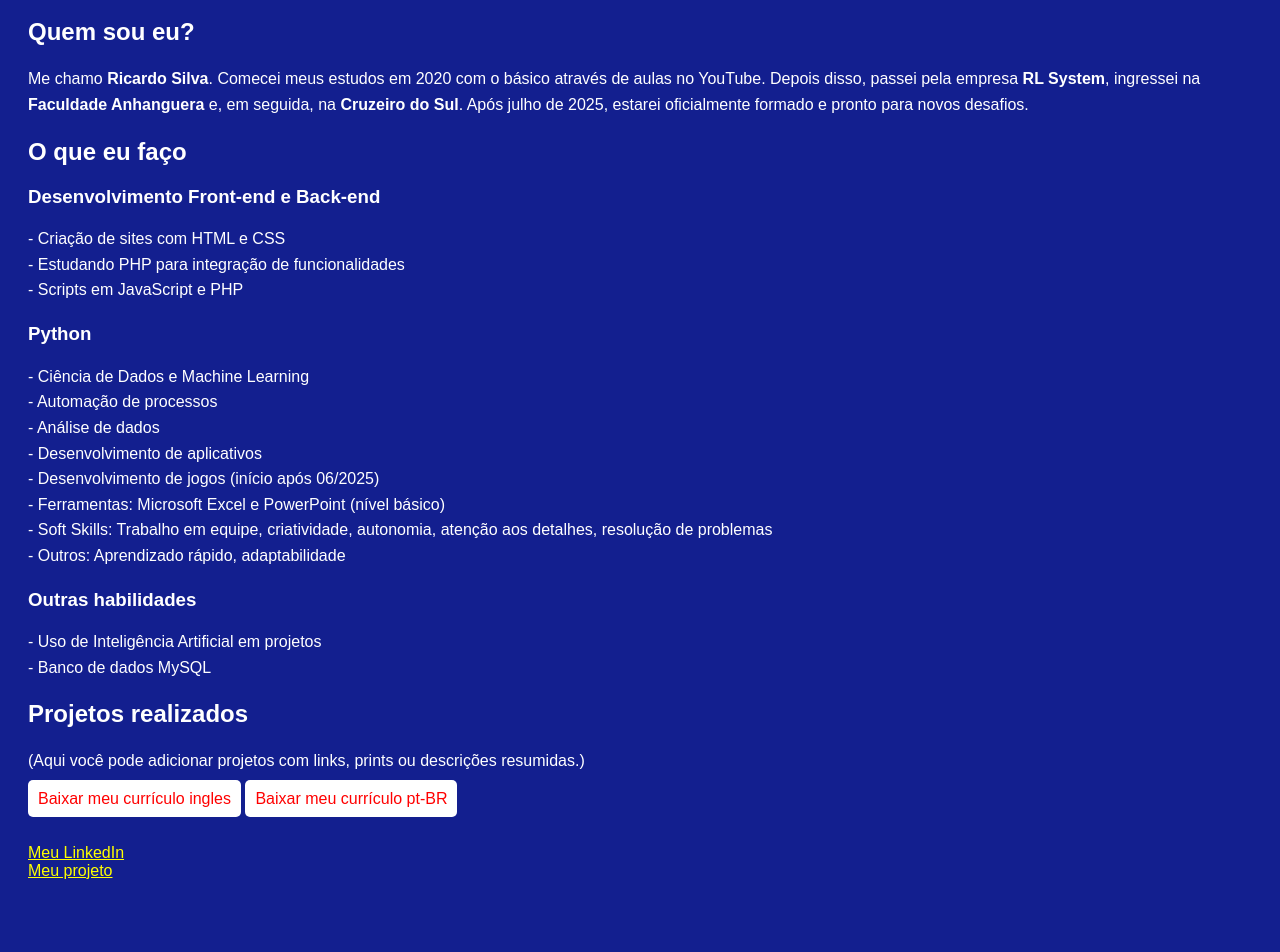
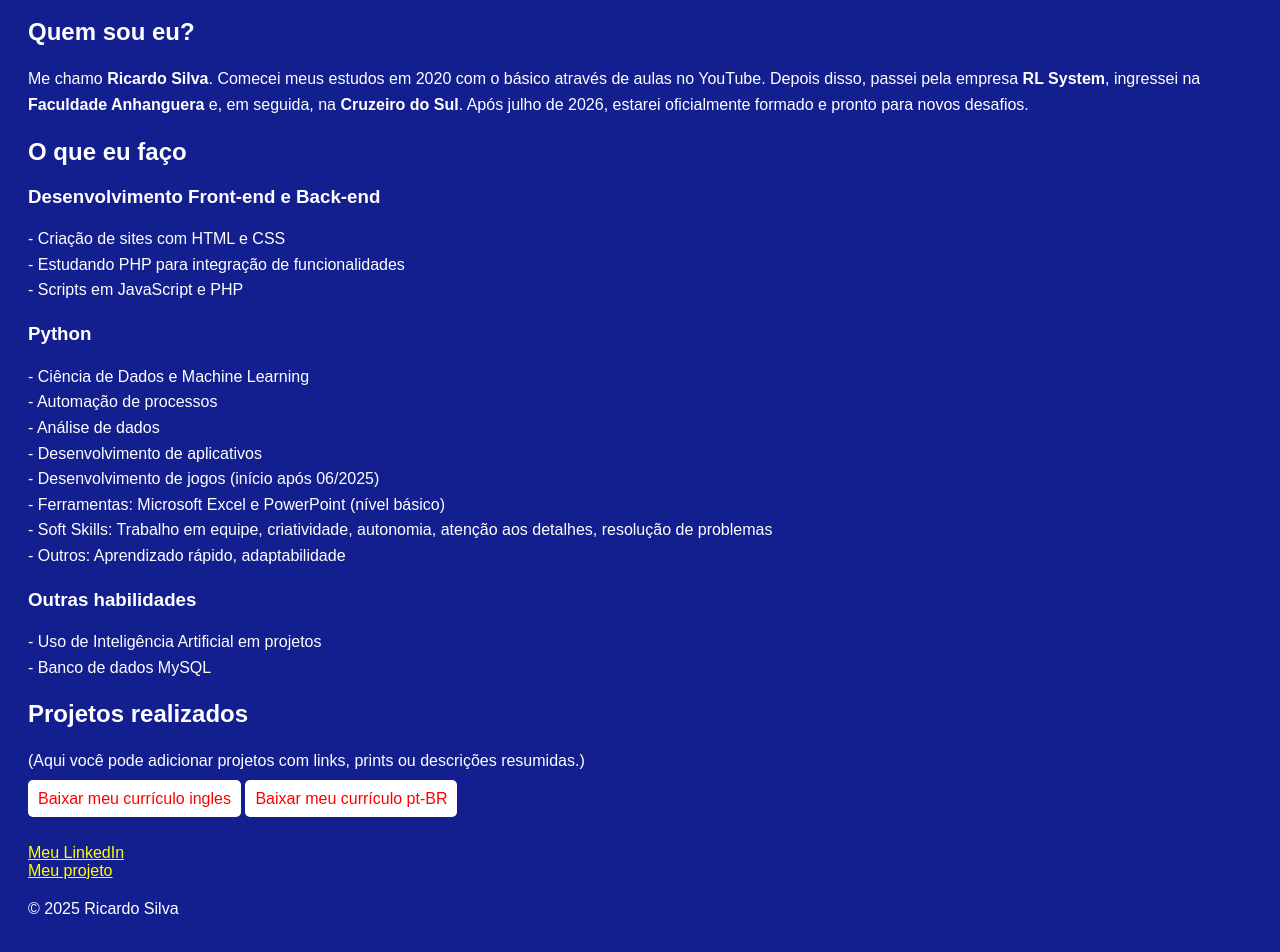
Before and after one commit to rder65/portifolio1, a plain HTML site: page index.html in a window 1280 px wide. Shown: the part 88-1040 px from the top of the page. Before the commit the page ends 996 px from the top, so only its background shows below. Drawn offline with Linux system fonts and the light colour scheme.

Commit message:
Update index.html

```diff
--- a/index.html
+++ b/index.html
@@ -25,7 +25,7 @@
     <p>
         Me chamo <strong>Ricardo Silva</strong>. Comecei meus estudos em 2020 com o básico através de aulas no YouTube.
         Depois disso, passei pela empresa <strong>RL System</strong>, ingressei na <strong>Faculdade Anhanguera</strong> e, em seguida, na <strong>Cruzeiro do Sul</strong>.
-        Após julho de 2025, estarei oficialmente formado e pronto para novos desafios.
+        Após julho de 2026, estarei oficialmente formado e pronto para novos desafios.
     </p>
 
     <h2>O que eu faço</h2>
@@ -72,5 +72,8 @@
      target="_blank" style="color: yellow; text-decoration: underline;">
     Meu projeto
   </a>
+ <footer>
+    <p>© 2025 Ricardo Silva</p>
+  </footer>
 </body>
 </html>
```
